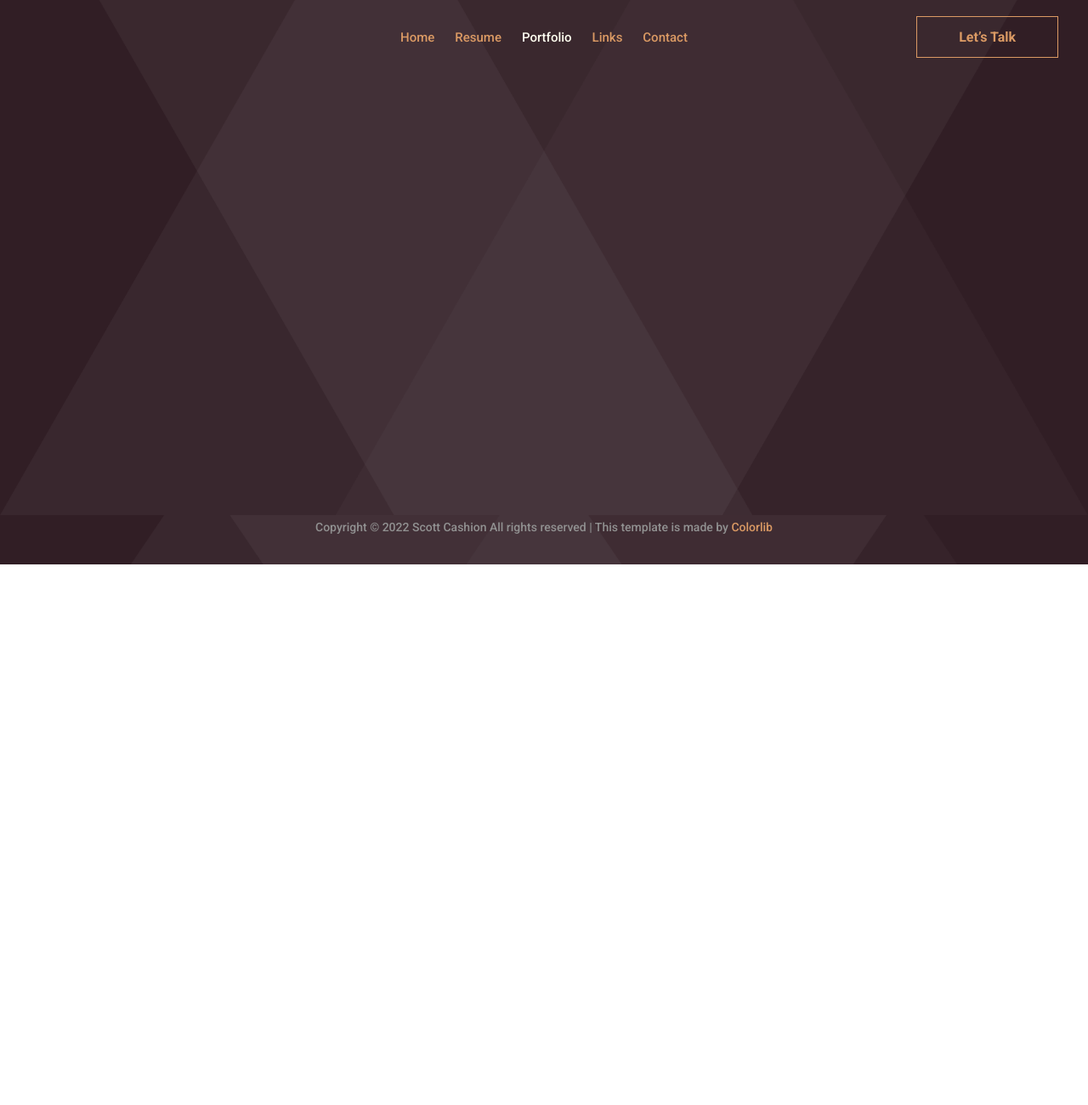
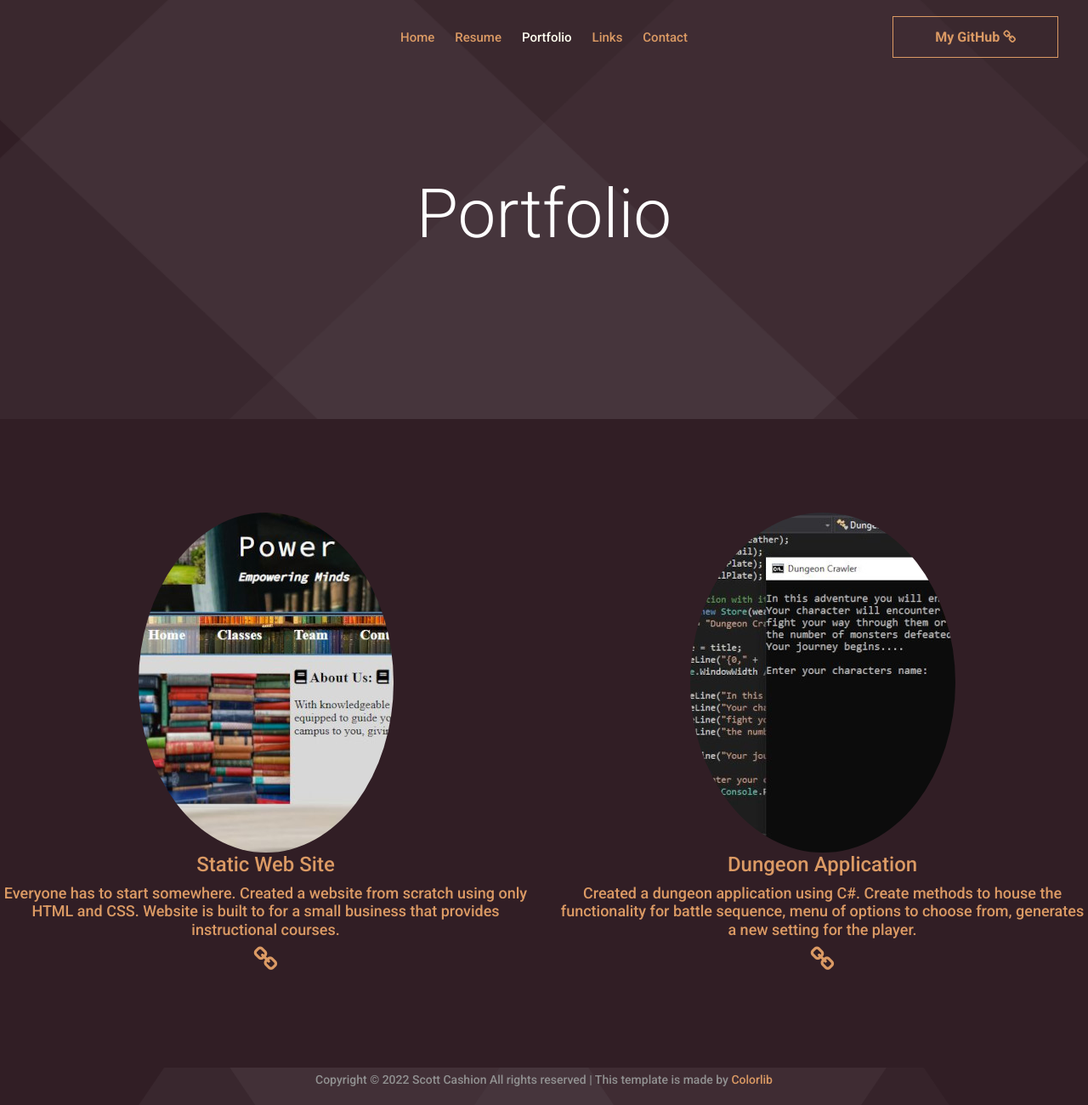
Before and after one commit to scash58/PersonalSite, a plain HTML site: page PersonalSite/portfolio.html in a window 1280 px wide. Shown: the top 1300 px of the page at 85% size. Before the commit the page ends 800 px from the top, so only its background shows below. Drawn offline with nearby package versions, Linux system fonts and the light colour scheme.

Commit message:
Updated the portfolio page and added styling.

```diff
--- a/PersonalSite/portfolio.html
+++ b/PersonalSite/portfolio.html
@@ -35,6 +35,7 @@
     <!--[if lte IE 9]>
             <p class="browserupgrade">You are using an <strong>outdated</strong> browser. Please <a href="https://browsehappy.com/">upgrade your browser</a> to improve your experience and security.</p>
         <![endif]-->
+
     <!-- header-start -->
     <header>
         <div class="header-area ">
@@ -65,7 +66,7 @@
                             <div class="col-xl-3 col-lg-3 d-none d-lg-block">
                                 <div class="Appointment">
                                     <div class="book_btn d-none d-lg-block">
-                                        <a href="#">Let’s Talk</a>
+                                        <a href="https://github.com/scash58" target="_blank">My GitHub <i class="fa fa-link"></i></a>
                                     </div>
                                 </div>
                             </div>
@@ -79,25 +80,60 @@
         </div>
     </header>
     <!-- header-end -->
+
     <!-- slider_area_start -->
-    <div class="slider_area">
-        <div class="single_slider  d-flex align-items-center slider_bg_1">
-            <div class="container">
-                <div class="row align-items-center position-relative">
-                    <div class="col-lg-9">
-                        <div class="slider_text">
-
-
-                        </div>
-                    </div>
-                    <div class="my_img d-none d-lg-block">
-
+    <div class="bradcam_area bradcam_bg_1">
+        <div class="container">
+            <div class="row">
+                <div class="col-xl-12">
+                    <div class="bradcam_text text-center">
+                        <h3>Portfolio</h3>
                     </div>
                 </div>
             </div>
         </div>
     </div>
-    <!-- slider_area_end -->
+    <!--/ bradcam_area  -->
+
+    <!-- portfolio_area  -->
+    <div class="portfolio_area">
+        <div class="row">
+            <div class="col-lg-6 col-md-6 col-sm-6 mb-20 text-center">
+                <a href="http://f1sp.scott-cashion.com/" target="_blank">
+                    <img src="img/portfolio/StaticSite.jpg" alt="">
+                    <h3>Static Web Site</h3>
+                    <h4>Everyone has to start somewhere. Created a website from scratch using only HTML and CSS. Website is built to for a small business that provides instructional courses.</h4>
+                </a>
+                <a href="http://f1sp.scott-cashion.com/" target="_blank">
+                    <i class="fa fa-link"></i>
+                </a>
+            </div>
+
+            <div class="col-lg-6 col-md-6 col-sm-6 mb-20 text-center">
+                <a href="https://github.com/scash58/DungeonApplication" target="_blank">
+                    <img src="img/portfolio/DungeonApp.jpg" alt="">
+                    <h3>Dungeon Application</h3>
+                    <h4>Created a dungeon application using C#. Create methods to house the functionality for battle sequence, menu of options to choose from, generates a new setting for the player. </h4>
+                </a>
+                <a href="https://github.com/scash58/DungeonApplication" target="_blank">
+                    <i class="fa fa-link"></i>
+                </a>
+            </div>
+
+            <!--<div class="col-lg-4 col-md-4 col-sm-12 mb-20 text-center">
+                <a href="http://ecom.scott-cashion.com/" target="_blank">
+                    <img src="img/portfolio/DungeonApp.jpg" alt="">
+                    <h3>E-Commerce Website</h3>
+                </a>
+                <a href="http://ecom.scott-cashion.com/" target="_blank">
+                    <i class="fa fa-link"></i>
+                </a>
+            /div>-->
+        </div>
+
+    </div>
+    <!--/ portfolio_area  -->
+
     <!-- footer start -->
     <footer class="footer">
         <div class="copy-right_text">
@@ -118,6 +154,7 @@
         </div>
     </footer>
     <!--/ footer end  -->
+
     <!-- link that opens popup -->
     <script src=" https://cdnjs.cloudflare.com/ajax/libs/jqueryui/1.12.1/jquery-ui.min.js"></script>
 
```
Also changed, not shown: PersonalSite/Resume.html (+8 -16 lines), PersonalSite/contact.html (+4 -1 lines), PersonalSite/links.html (+3 -20 lines), PersonalSite/css/style.css, PersonalSite/img/portfolio/DungeonApp.jpg (added), PersonalSite/img/portfolio/StaticSite.jpg (added), 1 other file.
